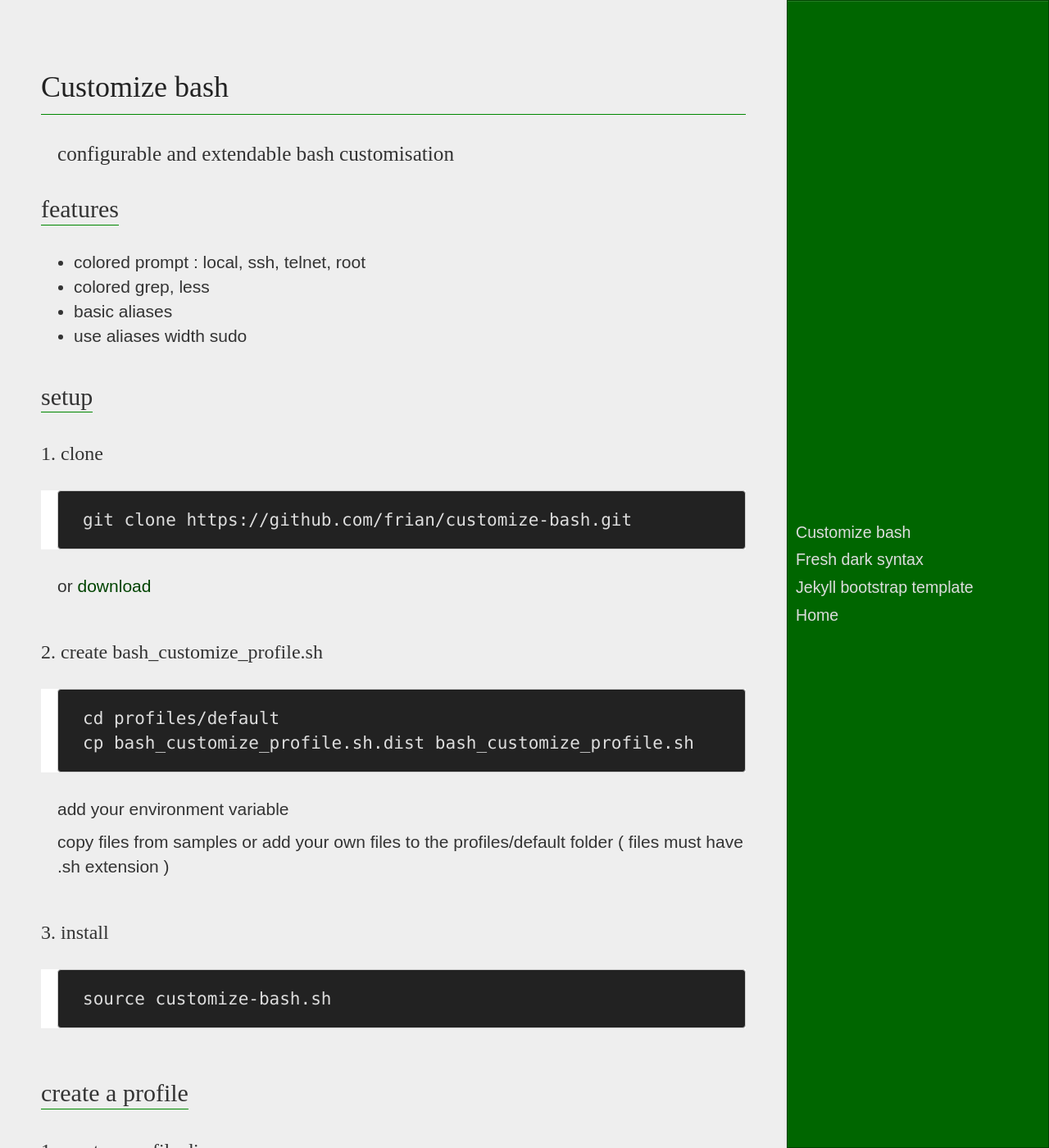
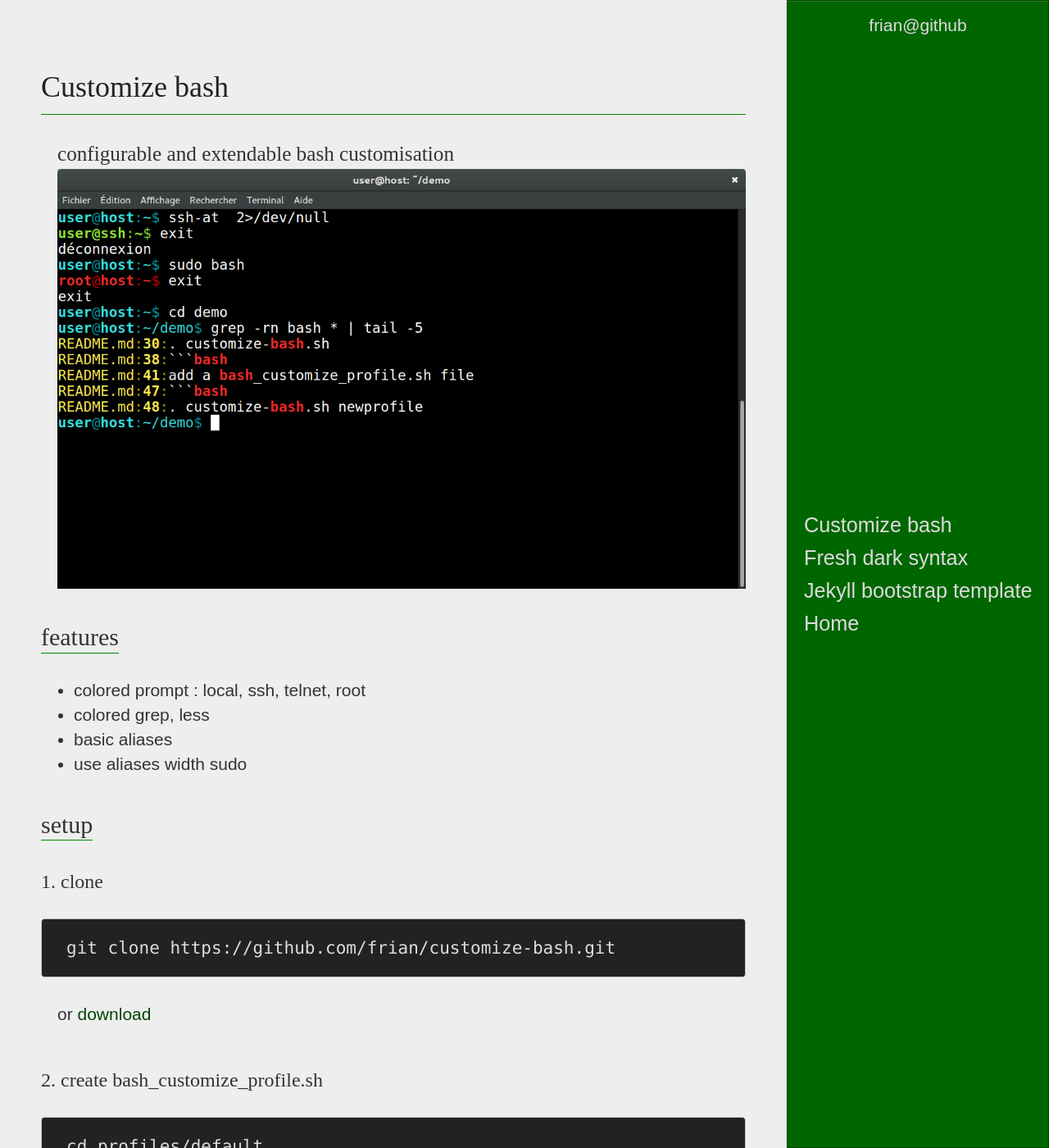
Before and after one commit to frian/frian.github.io, a Jekyll site: the page built from _pages/01_customize_bash.md, in a window 1280 px wide and 1400 px high. Shown: the whole window at 82% size. Built offline with Jekyll 4.4.1, drawn with Linux system fonts in a browser that asks for light colours; some web fonts are replaced.

Commit message:
added images - css fixed - pages continued

```diff
--- a/_layouts/default.html
+++ b/_layouts/default.html
@@ -23,7 +23,7 @@
                     </div>
 
                     <div class="navbar-collapse collapse sidebar-navbar-collapse">
-                        <!-- <span class="hidden-xs navbar-brand top-brand">{{ site.title }}</span> -->
+                        <span class="hidden-xs navbar-brand top-brand">{{ site.title }}</span>
                         <ul class="nav navbar-nav" id="sidenav01">
 
                             {% for p in site.pages %}
--- a/_pages/01_customize_bash.md
+++ b/_pages/01_customize_bash.md
@@ -11,6 +11,8 @@ permalink: /customize-bash/
 <div class="article-heading">
 configurable and extendable bash customisation
 </div>
+
+![php](/img/01-customize-bash.png)
 
 ## features
 
--- a/_sass/_layout.scss
+++ b/_sass/_layout.scss
@@ -5,6 +5,9 @@
 
 @import url('https://fonts.googleapis.com/css?family=Quattrocento:400,700');
 
+body {
+    background-color: #eee;
+}
 
 $sidebar-bg: #060;
 
@@ -114,11 +117,6 @@ ul {
     padding: 10px;
     font-family: 'Muli', sans-serif;
     font-size: 150%;
-    background-color: #eee;
-}
-
-pre {
-    // font-size: 100%;
 }
 
 
@@ -130,18 +128,14 @@ pre {
         z-index: 10000;
         top: 0;
         right: 0px;
-        height: 100px;
-        line-height: 100px;
-        padding: 0 15px;
+        padding: 20px 0;
         width: 100%;
         text-align: center;
-        // font-family: 'Muli', sans-serif;
-        font-family: ‘Quattrocento’, serif;
+        // font-family: ‘Quattrocento’, serif;
         font-weight: 400;
     }
 
     .sidebar {
-        // position: absolute;
         right: 0;
         left: auto;
         background-color: #000;
@@ -165,7 +159,7 @@ pre {
     }
 
     .navbar-default .navbar-brand {
-        font-size: 180%;
+        // font-size: 180%;
     }
 
     .navbar-default .navbar-nav > li > a {
@@ -186,10 +180,16 @@ pre {
 
 @media (min-width: 1200px) {
     .navbar-default .navbar-brand {
-        font-size: 300%;
+        // font-size: 300%;
     }
 
     pre {
         font-size: 100%;
     }
+
+    .navbar-default .navbar-nav > li > a {
+        font-size: 180%;
+        line-height: 120%;
+        padding-left: 20px;
+    }
 }
--- a/_sass/_markdown.scss
+++ b/_sass/_markdown.scss
@@ -1,11 +1,16 @@
+
+// -- code blocks
 .markdown-body pre.highlight {
-    background-color: #222;
-    color: #ddd;
-    margin-left: 20px;
-    // padding: 5px 10px;
+    color:                   #ddd;
+    margin:           20px 0 30px;
+    background-color:        #222;
 }
 
+//
+// -- headings
+//
 
+// -- common
 .markdown-body h1, .markdown-body h2, .markdown-body h3, .markdown-body h4, .markdown-body h5, .markdown-body h6 {
     font-weight: 400;
     line-height: 1.25;
@@ -14,19 +19,21 @@
     font-family: ‘Quattrocento’, serif;
 }
 
+// -- h1
 .markdown-body h1 {
     color: #222;
     border-bottom: 1px solid #080;
     padding : 10px 0 10px;
 }
 
+// -- h2
 .markdown-body h2 {
     margin: 30px 0;
-    // text-decoration: underline;
     border-bottom: 1px solid #080;
     display: inline-block;
 }
 
+// -- h3
 .markdown-body h3 {
     margin: 30px 0;
     margin-bottom: 30px;
@@ -34,21 +41,29 @@
 }
 
 
-.markdown-body pre { margin: 20px 0 30px }
-
-.markdown-body p { margin-left: 20px;}
+// -- paragraph
+.markdown-body p {
+    margin-left: 20px;
+}
 
 
+// -- links
 .markdown-body a {
     color: #040;
 }
 
-
+// -- image
 .markdown-body img {
     width: 100%;
 }
 
+.markdown-body img.thumb {
 
+    margin-top: 20px;
+    margin-left: -15px;
+}
+
+// -- article heading
 .markdown-body .article-heading {
     margin-left: 20px;
     font-size: 120%;
@@ -56,10 +71,15 @@
 }
 
 
+@media (min-width: 768px) {
 
+    .markdown-body img.thumb {
+        width: auto;
+    }
+}
 @media (min-width: 1200px) {
 
-    .markdown-body pre {
+    .markdown-body pre.highlight {
         padding: 20px 30px;
     }
 }
```
Also changed, not shown: index.md (+6 -0 lines), img/01-customize-bash-thumb.png (added), img/01-customize-bash.png (added), img/01-fresh-dark-thumb.png (added), img/01-fresh-dark.png (added), img/01-jekyll-bootstrap-thumb.png (added), img/01-jekyll-bootstrap.png (added).
